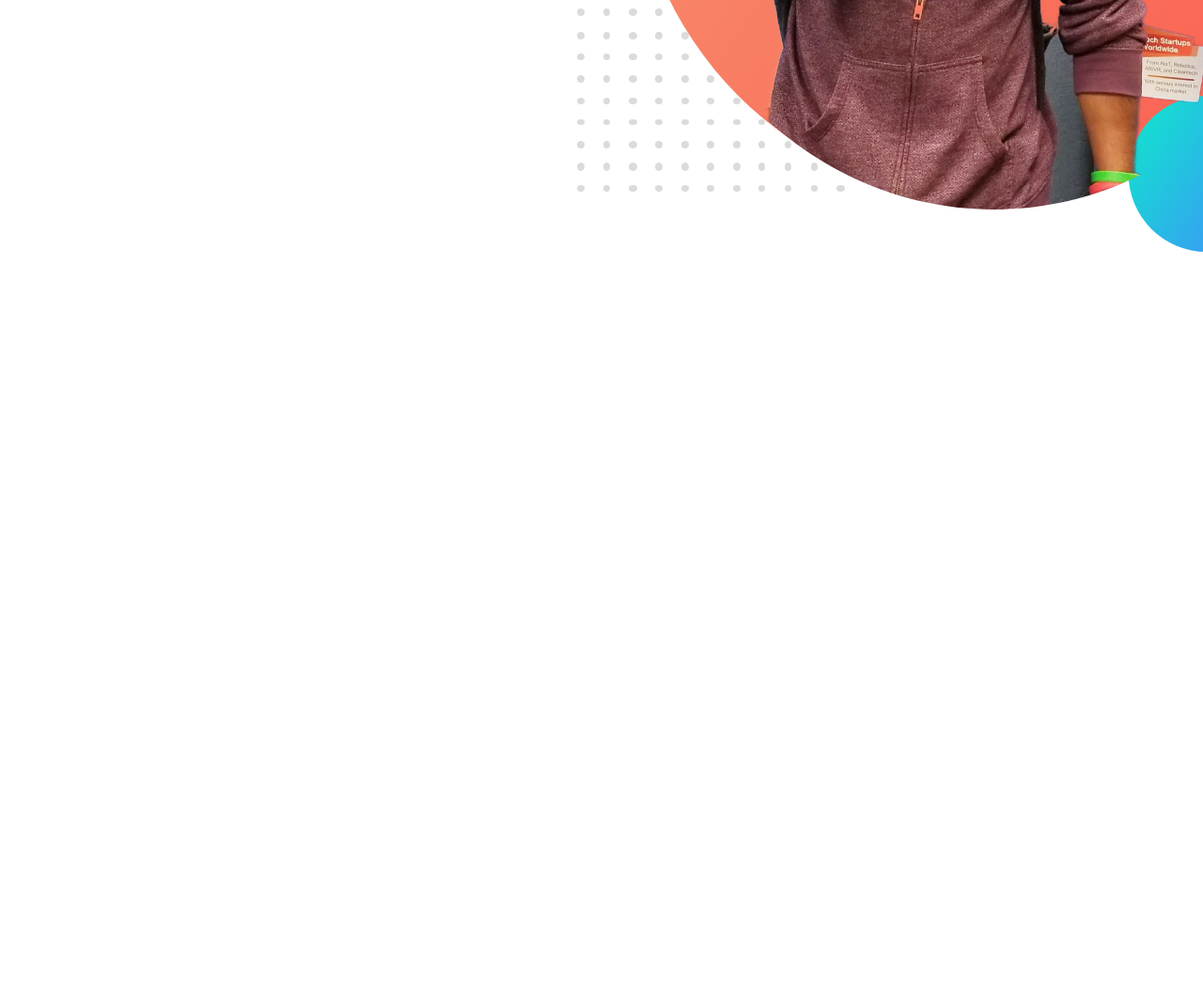
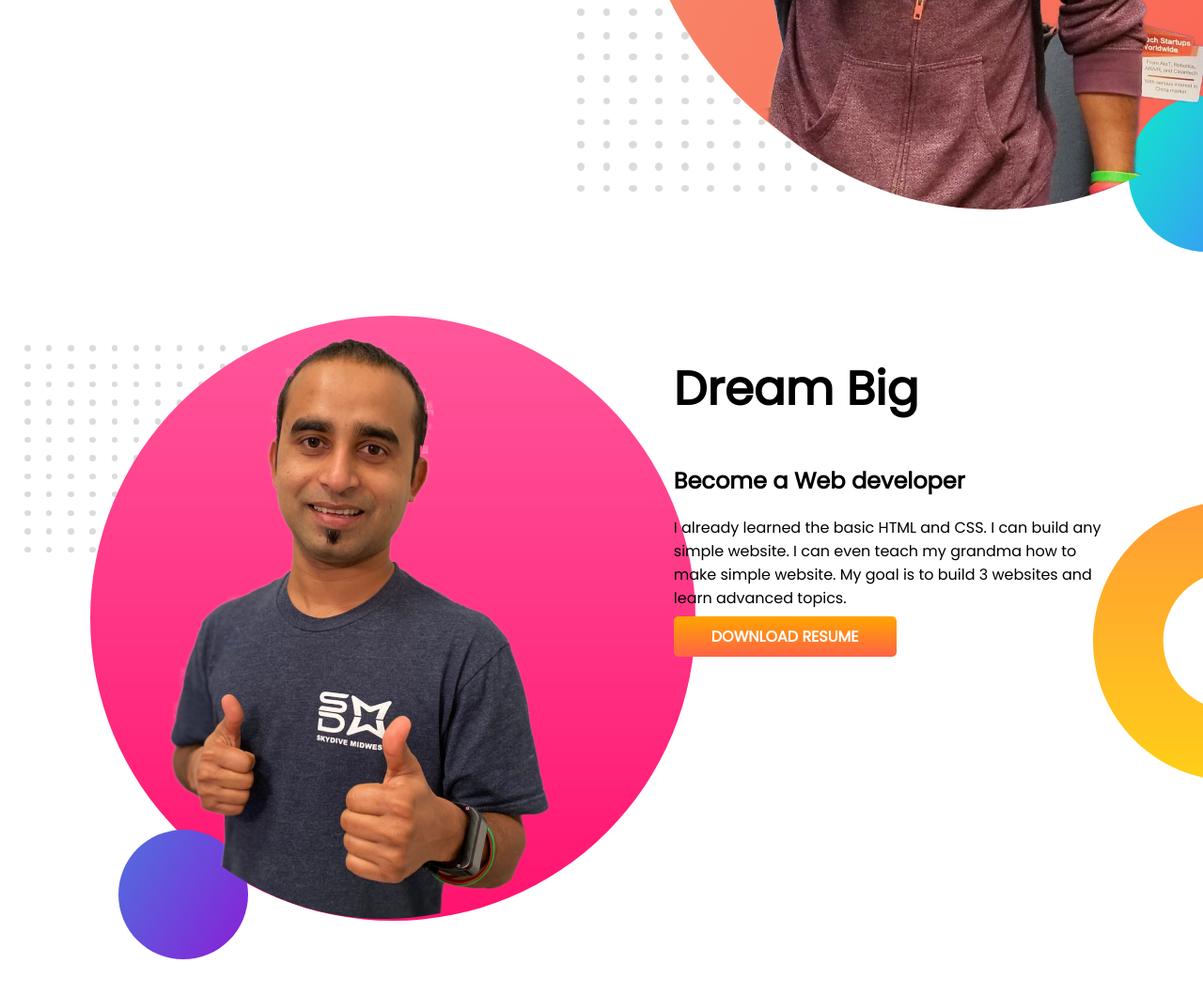
Before and after one commit to raselASrock/my-first-baby-website, a plain HTML site: page index.html in a window 1280 px wide. Shown: the part 587-1646 px from the top of the page at 94% size. Before the commit the page ends 887 px from the top, so only its background shows below. Drawn offline with Linux system fonts and the light colour scheme.

Commit message:
second code push

```diff
--- a/index.html
+++ b/index.html
@@ -23,5 +23,17 @@
                 <img src="images/jhankar.png" alt="">
             </div>
 </section>
+<section class="dream-big">
+    <div class="half-width">
+        <img src="images/jhankar2.png" alt="">
+    </div>
+    <div class="half-width">
+        <h1>Dream Big</h1>
+        <h2>Become a Web developer</h2>
+        <p id="info">I already learned the basic HTML and CSS. I can build any simple website. I can even teach my grandma how to make simple website. My goal is to build 3 websites and learn advanced topics.</p>
+        <a class="link-button" target="_blank" href="">DOWNLOAD RESUME</a>
+    </div>
+
+</section>
 </body>
 </html>
--- a/style.css
+++ b/style.css
@@ -10,6 +10,7 @@ h1{
 }
 section{
     display: flex;
+    margin-bottom: 10px;
 }
 .half-width{
     width: 50%;
@@ -30,3 +31,11 @@ section{
     background-image: url(images/top-banner.png);
     background-repeat: no-repeat;
 }
+.dream-big{
+    background-image: url(images/dream-bg.png);
+    background-repeat: no-repeat;
+    background-position: right;
+}
+#info{
+    padding-right: 60px;
+}
```
